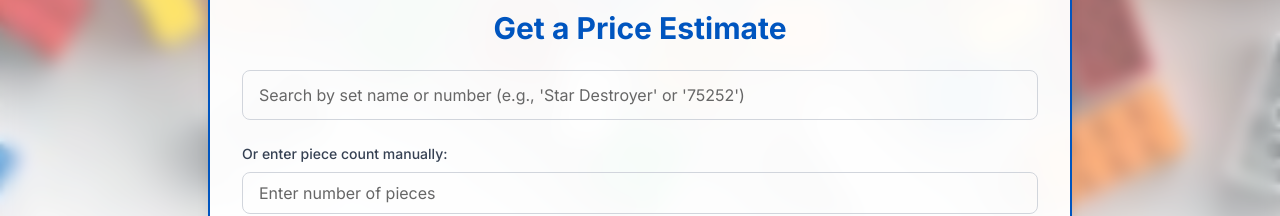
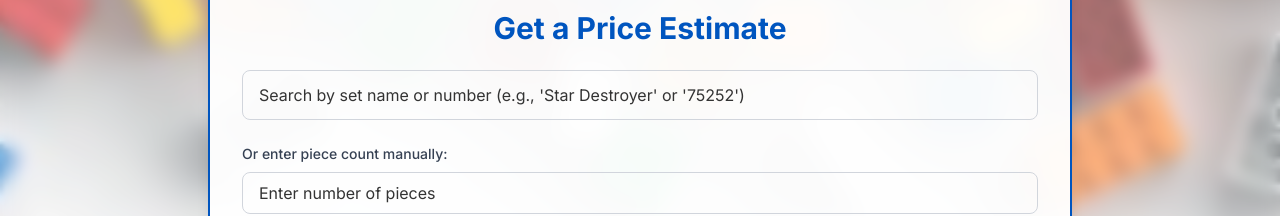
Before and after one commit to ToryThompson/BrickByBrick, a Next.js app: page /pricing in a window 1280 px wide. Shown: the part 592-808 px from the top of the page. Built offline with nearby package versions, Linux system fonts and the light colour scheme.

Commit message:
Improve text visibility in input fields, selected set info, and search results

```diff
--- a/src/app/globals.css
+++ b/src/app/globals.css
@@ -86,12 +86,46 @@ body {
 
 /* Placeholder text styling */
 ::placeholder {
-  color: #666666 !important; /* Dark grey color */
+  color: #333333 !important; /* Dark grey */
+  opacity: 1 !important;
 }
 
 /* Dark mode placeholder styling */
 @media (prefers-color-scheme: dark) {
   ::placeholder {
-    color: #999999 !important; /* Lighter grey for dark mode */
+    color: #aaaaaa !important; /* Lighter grey for dark mode */
+    opacity: 1 !important;
   }
 }
+
+/* Styling for input text */
+body input[type="text"],
+body input[type="number"],
+body textarea {
+  color: #000000 !important; /* Black color for typed text in light mode */
+}
+
+/* Dark mode styling for input text */
+@media (prefers-color-scheme: dark) {
+  body input[type="text"],
+  body input[type="number"],
+  body textarea {
+    color: #333333 !important; /* Very dark grey for typed text in dark mode */
+  }
+}
+
+/* Styling for selected set info text */
+.p-4.bg-gray-50.rounded-lg p,
+.p-4.bg-gray-50.rounded-lg h3 {
+  color: #1B1B1B !important; /* Dark color for selected set info in both modes */
+}
+
+/* Dark mode styling for selected set info text */
+@media (prefers-color-scheme: dark) {
+  /* Remove dark mode specific style as text should be dark in both modes */
+}
+
+/* Styling for search results text */
+.absolute.z-10.w-full.mt-1.bg-white.rounded-lg.shadow-lg.border.border-gray-200.max-h-96.overflow-y-auto div {
+  color: #000000 !important; /* Black color for search results text */
+}
--- a/src/app/how-it-works/page.tsx
+++ b/src/app/how-it-works/page.tsx
@@ -343,7 +343,7 @@ export default function HowItWorks() {
             )}
 
             {/* No Results Message */}
-            {searchQuery.length >= 2 && !isLoading && !error && searchResults.length === 0 && (
+            {searchQuery.length >= 2 && !isLoading && !error && searchResults.length === 0 && !selectedSet && (
               <div className="mt-2 text-gray-600 text-sm">
                 No LEGO sets found. Try a different search term.
               </div>
--- a/src/app/pricing/page.tsx
+++ b/src/app/pricing/page.tsx
@@ -340,7 +340,7 @@ export default function Pricing() {
             )}
 
             {/* No Results Message */}
-            {searchQuery.length >= 2 && !isLoading && !error && searchResults.length === 0 && (
+            {searchQuery.length >= 2 && !isLoading && !error && searchResults.length === 0 && !selectedSet && (
               <div className="mt-2 text-gray-600 text-sm">
                 No LEGO sets found. Try a different search term.
               </div>
```
